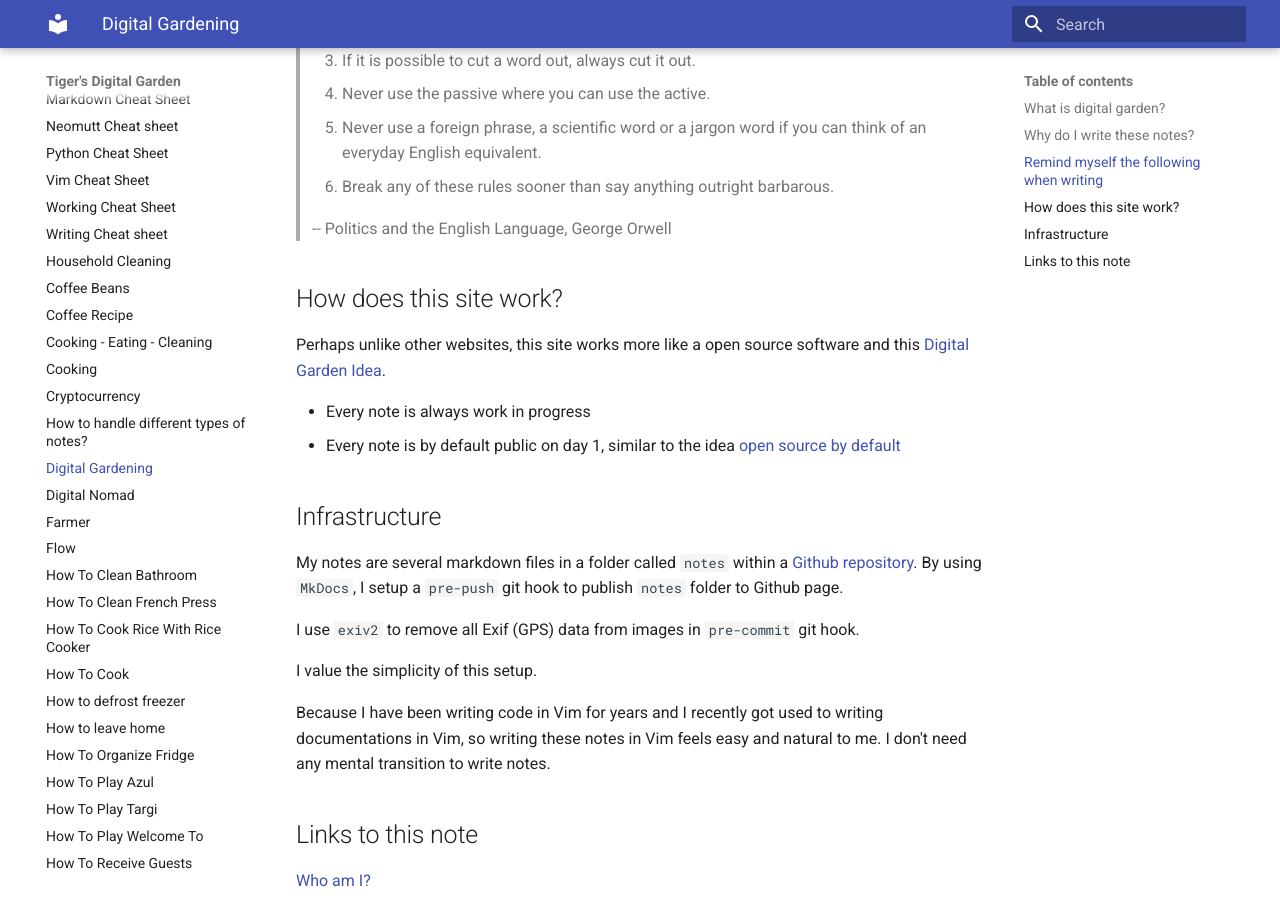
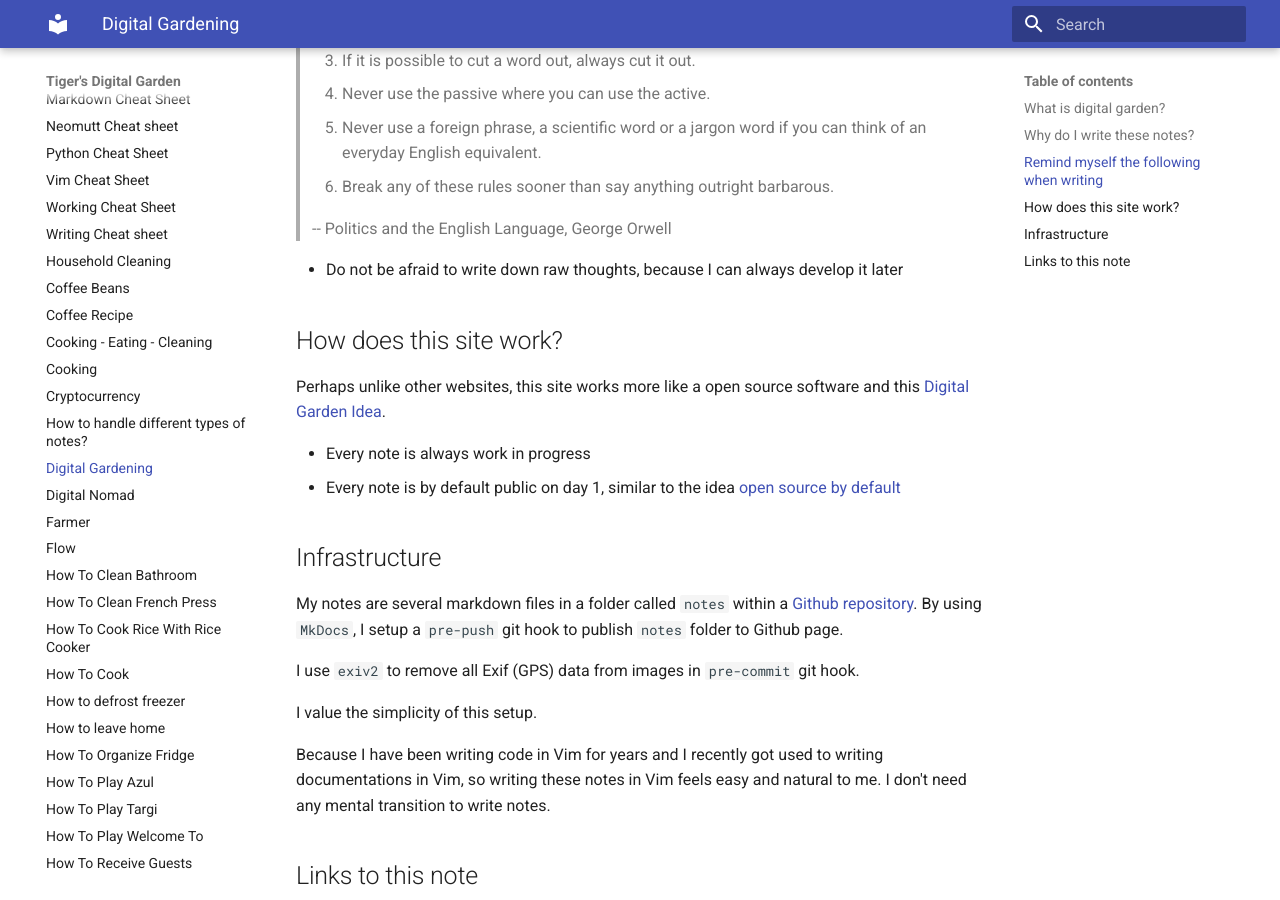
Before and after one commit to ynotstartups/notes, an MkDocs documentation site: the page built from notes/digital-garden.md, in a window 1280 px wide and 900 px high, scrolled down 1304 px. Built offline with MkDocs 1.6.1 and Material for MkDocs 9.7.7, drawn with Linux system fonts in a browser that asks for light colours.

Commit message:
add idea

```diff
--- a/notes/digital-garden.md
+++ b/notes/digital-garden.md
@@ -45,6 +45,8 @@ These notes record my random ideas, for whatever reason, my brain is running mos
 >
 > -- Politics and the English Language, George Orwell
 
+- Do not be afraid to write down raw thoughts, because I can always develop it later
+
 
 ## How does this site work?
 
```
